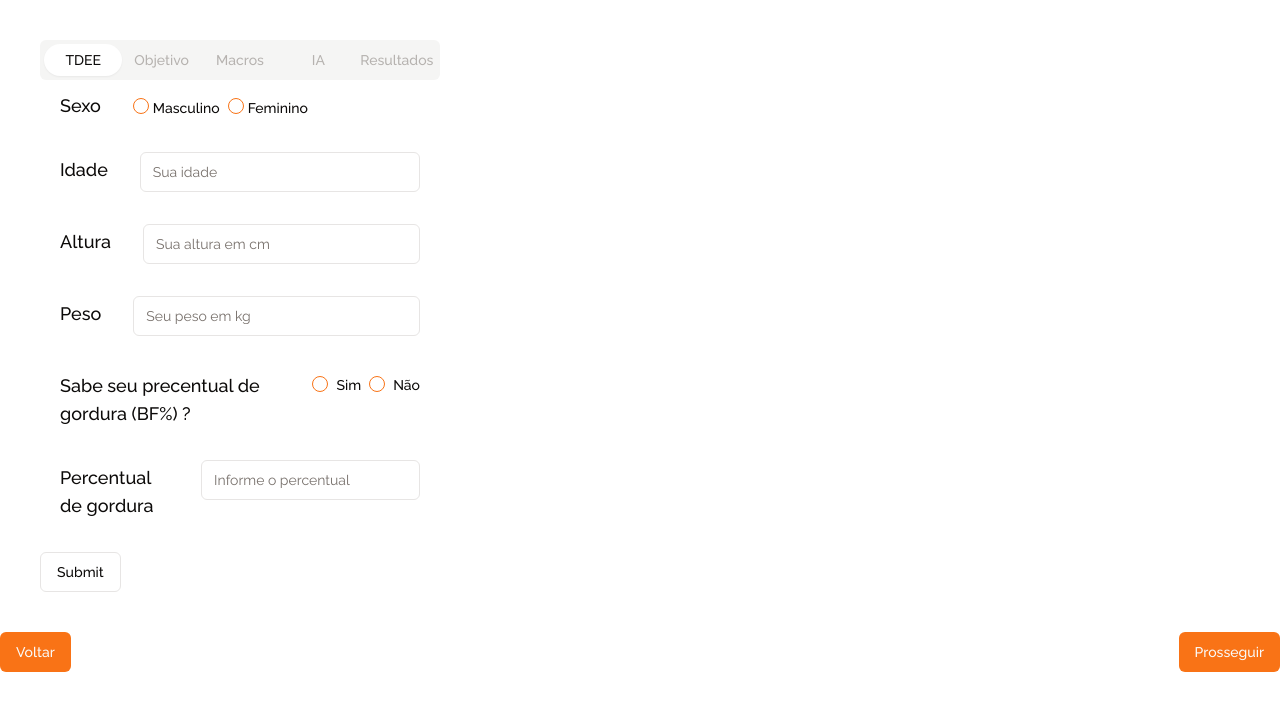
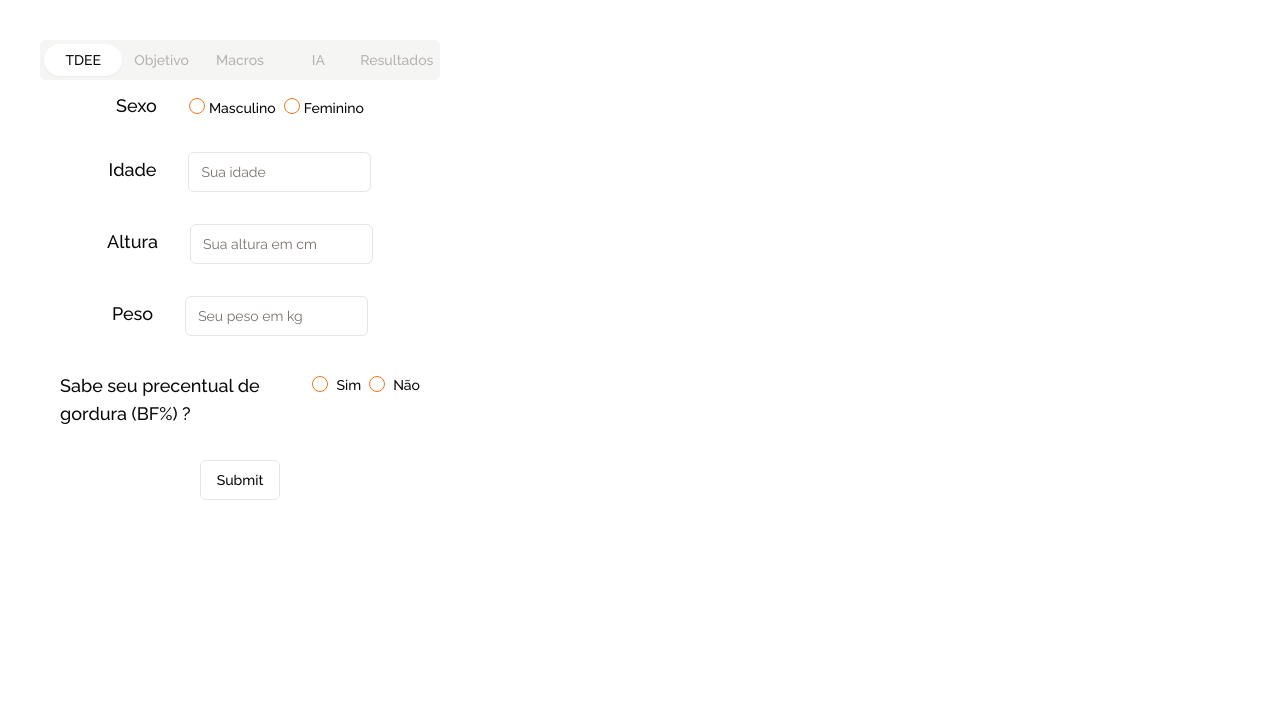
Before and after one commit to itpaulin/ai-diet-calculator, a Next.js app: page /metricas in a window 1280 px wide. Shown: the top 710 px of the page. Built offline with nearby package versions, Linux system fonts and the light colour scheme; a web font is replaced by a local one.

Commit message:
feat: body fat percent optional in TDEE component.

```diff
--- a/src/app/metricas/components/tdee.tsx
+++ b/src/app/metricas/components/tdee.tsx
@@ -44,14 +44,20 @@ const tdeeSchema = z.object({
     .number()
     .int({ message: 'Arredonde seu peso, não utilize vírgulas ou ponto' })
     .positive(),
-  hasBF: z.coerce.boolean(),
+  hasBF: z.coerce.string(),
   bodyFat: z.coerce.number().positive(),
 })
 
 export const Tdee = () => {
   const form = useForm<z.infer<typeof tdeeSchema>>({
     resolver: zodResolver(tdeeSchema),
-    defaultValues: { age: undefined, bodyFat: undefined, height: undefined, weight: undefined },
+    defaultValues: {
+      age: undefined,
+      bodyFat: undefined,
+      height: undefined,
+      weight: undefined,
+      hasBF: undefined,
+    },
   })
   const onSubmit = (values: z.infer<typeof tdeeSchema>) => {
     //POST
@@ -59,7 +65,10 @@ export const Tdee = () => {
   }
   return (
     <Form {...form}>
-      <form onSubmit={form.handleSubmit(onSubmit)} className='space-y-8'>
+      <form
+        onSubmit={form.handleSubmit(onSubmit)}
+        className='flex flex-col items-center justify-center space-y-8'
+      >
         <FormField
           control={form.control}
           name='gender'
@@ -159,6 +168,7 @@ export const Tdee = () => {
             </FormItem>
           )}
         />
+        {form.watch('hasBF') === 'true' && (
           <FormField
             control={form.control}
             name='bodyFat'
@@ -174,6 +184,7 @@ export const Tdee = () => {
               </FormItem>
             )}
           />
+        )}
 
         <Button type='submit' variant='outline'>
           Submit
--- a/src/app/metricas/page.tsx
+++ b/src/app/metricas/page.tsx
@@ -35,7 +35,7 @@ function Metricas() {
           </TabsContent>
         </Tabs>
       </div>
-      <NavegationButtons Back={() => console.log('oi')} Next={() => console.log('oi')} />
+      {/* <NavegationButtons Back={() => console.log('oi')} Next={() => console.log('oi')} /> */}
     </>
   )
 }
```
Lines whose indentation alone changed are shown as unchanged.
